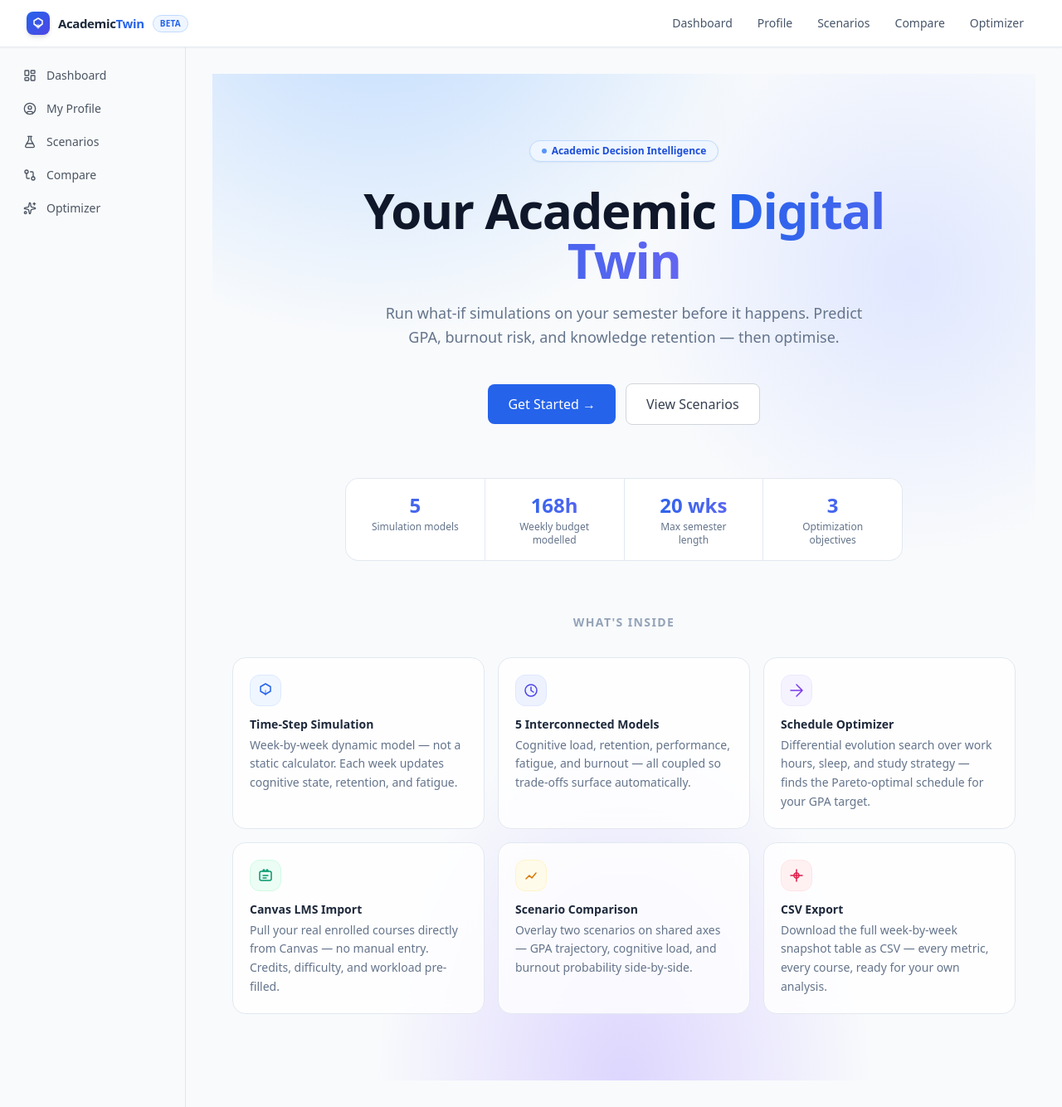
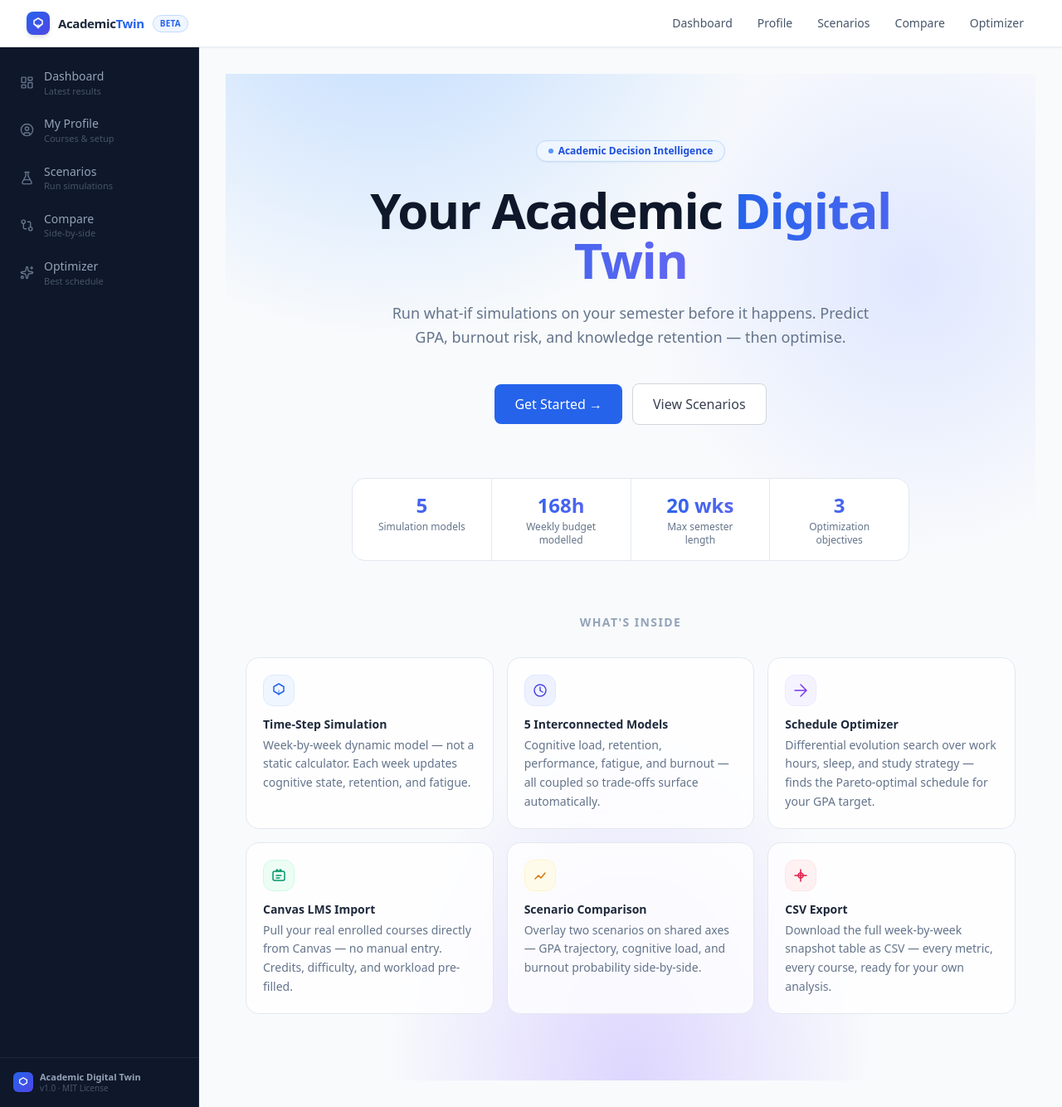
Before and after one commit to Space-Paragon1/Academic-digital-twin-simulator, a Next.js app in the folder frontend/: page / in a window 1280 px wide. Shown: the whole page at 83% size. Built offline with nearby package versions, Linux system fonts and the light colour scheme.

Commit message:
feat: add sidebar layout

```diff
--- a/frontend/src/components/layout/Sidebar.tsx
+++ b/frontend/src/components/layout/Sidebar.tsx
@@ -3,39 +3,85 @@
 import Link from "next/link";
 import { usePathname } from "next/navigation";
 import { clsx } from "clsx";
-import { LayoutDashboard, UserCircle, FlaskConical, GitCompare, Sparkles } from "lucide-react";
+import {
+  LayoutDashboard,
+  UserCircle,
+  FlaskConical,
+  GitCompare,
+  Sparkles,
+} from "lucide-react";
 import type { LucideIcon } from "lucide-react";
 
-const navItems: { href: string; label: string; Icon: LucideIcon }[] = [
-  { href: "/dashboard", label: "Dashboard", Icon: LayoutDashboard },
-  { href: "/profile", label: "My Profile", Icon: UserCircle },
-  { href: "/scenarios", label: "Scenarios", Icon: FlaskConical },
-  { href: "/compare", label: "Compare", Icon: GitCompare },
-  { href: "/optimizer", label: "Optimizer", Icon: Sparkles },
+const navItems: { href: string; label: string; Icon: LucideIcon; description: string }[] = [
+  { href: "/dashboard", label: "Dashboard",  Icon: LayoutDashboard, description: "Latest results"  },
+  { href: "/profile",   label: "My Profile", Icon: UserCircle,      description: "Courses & setup"  },
+  { href: "/scenarios", label: "Scenarios",  Icon: FlaskConical,    description: "Run simulations"  },
+  { href: "/compare",   label: "Compare",    Icon: GitCompare,      description: "Side-by-side"     },
+  { href: "/optimizer", label: "Optimizer",  Icon: Sparkles,        description: "Best schedule"    },
 ];
 
 export function Sidebar() {
   const pathname = usePathname();
 
   return (
-    <aside className="hidden w-56 shrink-0 border-r border-gray-200 bg-gray-50 lg:block">
-      <nav className="flex flex-col gap-1 p-4">
-        {navItems.map(({ href, label, Icon }) => (
+    <aside className="hidden w-60 shrink-0 lg:flex flex-col bg-slate-900 border-r border-slate-800">
+
+      {/* Nav items */}
+      <nav className="flex flex-col gap-1 p-3 pt-4 flex-1">
+        {navItems.map(({ href, label, Icon, description }) => {
+          const active = pathname === href || pathname.startsWith(href + "/");
+          return (
             <Link
               key={href}
               href={href}
               className={clsx(
-              "flex items-center gap-3 rounded-lg px-3 py-2 text-sm font-medium transition-colors",
-              pathname === href || pathname.startsWith(href + "/")
-                ? "bg-brand-50 text-brand-700"
-                : "text-gray-600 hover:bg-gray-100 hover:text-gray-900"
+                "group flex items-center gap-3 rounded-xl px-3 py-2.5 transition-all duration-150",
+                active
+                  ? "bg-gradient-to-r from-brand-600 to-indigo-600 text-white shadow-md"
+                  : "text-slate-400 hover:bg-slate-800 hover:text-slate-100"
               )}
             >
-            <Icon size={16} />
+              <Icon
+                size={17}
+                className={clsx(
+                  "shrink-0 transition-transform duration-150",
+                  active ? "text-white" : "text-slate-500 group-hover:text-slate-300 group-hover:scale-110"
+                )}
+              />
+              <div className="min-w-0">
+                <p className="text-sm font-medium leading-tight">
                   {label}
+                </p>
+                <p className={clsx(
+                  "text-[11px] leading-tight truncate mt-0.5",
+                  active ? "text-blue-100/70" : "text-slate-600 group-hover:text-slate-500"
+                )}>
+                  {description}
+                </p>
+              </div>
+
+              {active && (
+                <span className="ml-auto h-1.5 w-1.5 rounded-full bg-white/70 shrink-0" />
+              )}
             </Link>
-        ))}
+          );
+        })}
       </nav>
+
+      {/* Footer */}
+      <div className="p-4 border-t border-slate-800">
+        <div className="flex items-center gap-2">
+          <div className="h-6 w-6 rounded-md bg-gradient-to-br from-brand-600 to-indigo-600 flex items-center justify-center shrink-0">
+            <svg viewBox="0 0 16 16" fill="none" className="h-3.5 w-3.5 text-white" aria-hidden="true">
+              <path d="M8 2L3 5v4l5 3 5-3V5L8 2z" stroke="currentColor" strokeWidth="1.5" strokeLinejoin="round"/>
+            </svg>
+          </div>
+          <div>
+            <p className="text-[11px] font-semibold text-slate-400 leading-tight">Academic Digital Twin</p>
+            <p className="text-[10px] text-slate-600 leading-tight">v1.0 · MIT License</p>
+          </div>
+        </div>
+      </div>
     </aside>
   );
 }
```
Lines whose indentation alone changed are shown as unchanged.
